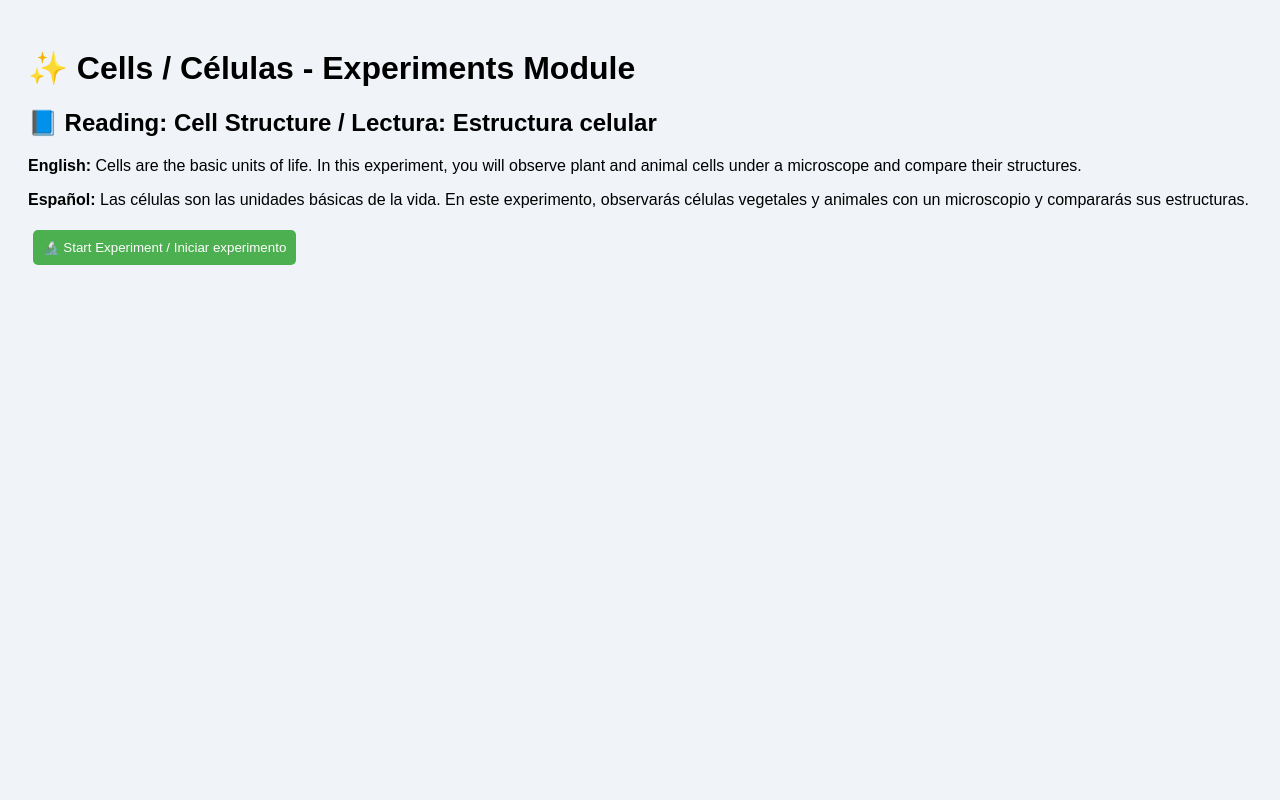
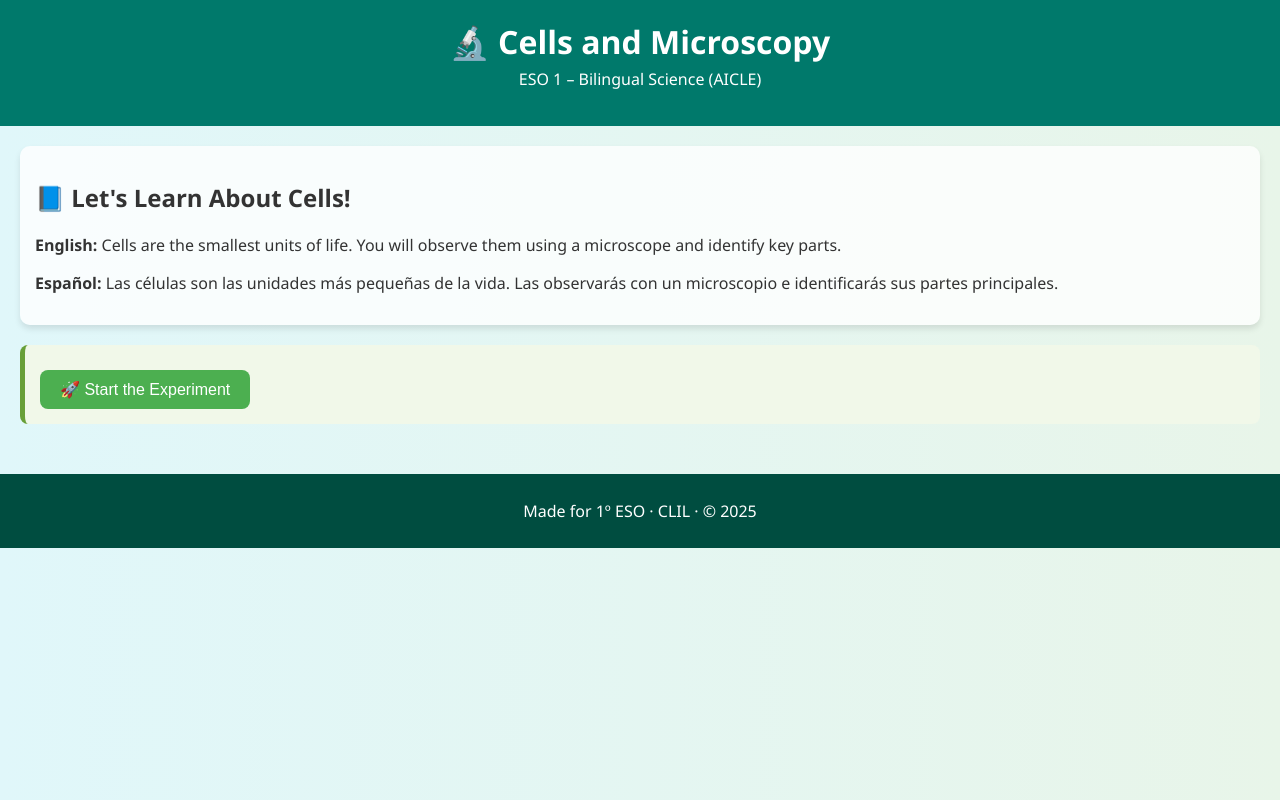
Before and after one commit to mpolifr/Experiments, a plain HTML site: page index.html in a window 1280 px wide. Drawn offline with Linux system fonts and the light colour scheme.

Commit message:
Add files via upload

```diff
--- a/index.html
+++ b/index.html
@@ -1,20 +1,34 @@
 <!DOCTYPE html>
-<html lang="es">
+<html lang="en">
 <head>
   <meta charset="UTF-8" />
   <meta name="viewport" content="width=device-width, initial-scale=1.0" />
-  <title>Células / Cells - Experimentos</title>
+  <title>Cells Experiment | ESO1 Biology</title>
   <link rel="stylesheet" href="style.css" />
 </head>
 <body>
-  <h1>✨ Cells / Células - Experiments Module</h1>
-  <div id="content">
-    <h2>📘 Reading: Cell Structure / Lectura: Estructura celular</h2>
-    <p><strong>English:</strong> Cells are the basic units of life. In this experiment, you will observe plant and animal cells under a microscope and compare their structures.</p>
-    <p><strong>Español:</strong> Las células son las unidades básicas de la vida. En este experimento, observarás células vegetales y animales con un microscopio y compararás sus estructuras.</p>
-    <button onclick="startExperiment()">🔬 Start Experiment / Iniciar experimento</button>
-    <div id="experiment"></div>
-  </div>
+  <header>
+    <h1>🔬 Cells and Microscopy</h1>
+    <p class="subtitle">ESO 1 – Bilingual Science (AICLE)</p>
+  </header>
+
+  <main>
+    <section class="intro">
+      <h2>📘 Let's Learn About Cells!</h2>
+      <p><strong>English:</strong> Cells are the smallest units of life. You will observe them using a microscope and identify key parts.</p>
+      <p><strong>Español:</strong> Las células son las unidades más pequeñas de la vida. Las observarás con un microscopio e identificarás sus partes principales.</p>
+    </section>
+
+    <section class="experiment-box">
+      <button onclick="startExperiment()">🚀 Start the Experiment</button>
+      <div id="experiment"></div>
+    </section>
+  </main>
+
+  <footer>
+    <p>Made for 1º ESO · CLIL · © 2025</p>
+  </footer>
+
   <script src="script.js"></script>
 </body>
 </html>
--- a/script.js
+++ b/script.js
@@ -1,13 +1,13 @@
 function startExperiment() {
   document.getElementById('experiment').innerHTML = `
-    <h3>🔬 Experiment: Observing cells / Observando células</h3>
+    <h3>🔬 Observing Cells</h3>
     <ol>
-      <li>Prepare onion skin and cheek cell slides.</li>
-      <li>Use 10× and 40× magnification to observe structures.</li>
-      <li>Draw and describe nucleus, membrane, cytoplasm, and wall.</li>
+      <li>🧅 Prepare a slide of onion skin and cheek cells.</li>
+      <li>🔍 Use 10× and 40× magnification to observe details.</li>
+      <li>🧠 Identify nucleus, membrane, cytoplasm, and cell wall.</li>
     </ol>
     <textarea id="expNotes" rows="6" placeholder="Write your notes / Escribe tus observaciones..."></textarea>
-    <button onclick="submitExperiment()">Submit Observations / Enviar observaciones</button>
+    <button onclick="submitExperiment()">📤 Submit Observations</button>
     <div id="expResult"></div>
   `;
 }
@@ -16,10 +16,10 @@ function submitExperiment() {
   const notes = document.getElementById('expNotes').value.trim();
   const res = document.getElementById('expResult');
   if (notes.length < 20) {
-    res.textContent = 'Please provide a more detailed observation / Observación muy breve.';
+    res.textContent = '⚠️ Too short. Please describe your observation in detail.';
     res.style.color = 'red';
   } else {
-    res.textContent = '✅ Well done! Your observation was recorded / Observación registrada con éxito.';
+    res.textContent = '✅ Great job! Observation saved.';
     res.style.color = 'green';
   }
 }
--- a/style.css
+++ b/style.css
@@ -1,33 +1,76 @@
 body {
-  font-family: sans-serif;
-  background: #f0f4f8;
+  font-family: 'Segoe UI', Tahoma, Geneva, Verdana, sans-serif;
+  background: linear-gradient(to right, #e0f7fa, #e8f5e9);
+  color: #333;
+  margin: 0;
+  padding: 0;
+}
+
+header {
+  background-color: #00796b;
+  color: white;
+  padding: 20px;
+  text-align: center;
+}
+
+header h1 {
+  margin: 0;
+  font-size: 2em;
+}
+
+.subtitle {
+  font-size: 1em;
+  margin-top: 5px;
+}
+
+main {
   padding: 20px;
 }
 
+.intro {
+  background-color: #ffffffcc;
+  border-radius: 10px;
+  padding: 15px;
+  margin-bottom: 20px;
+  box-shadow: 0 4px 6px rgba(0,0,0,0.1);
+}
+
+.experiment-box {
+  background-color: #f1f8e9;
+  border-left: 5px solid #689f38;
+  padding: 15px;
+  border-radius: 8px;
+}
+
 button {
-  background: #4caf50;
+  background-color: #4caf50;
   color: white;
   border: none;
-  padding: 10px;
-  margin: 5px;
-  border-radius: 5px;
+  padding: 10px 20px;
+  margin-top: 10px;
+  border-radius: 8px;
+  font-size: 1em;
   cursor: pointer;
+  transition: background 0.3s ease;
+}
+
+button:hover {
+  background-color: #388e3c;
 }
 
 textarea {
   width: 100%;
   margin-top: 10px;
+  padding: 10px;
+  border-radius: 8px;
+  border: 1px solid #ccc;
+  font-size: 1em;
 }
 
-#terms div {
-  margin: 5px;
-  padding: 5px;
-  background: #c8e6c9;
-  display: inline-block;
-  cursor: grab;
+footer {
+  background-color: #004d40;
+  color: white;
+  text-align: center;
+  padding: 10px;
+  margin-top: 30px;
 }
-
-svg {
-  border: 1px solid #009688;
-  margin-top: 20px;
-}
```
